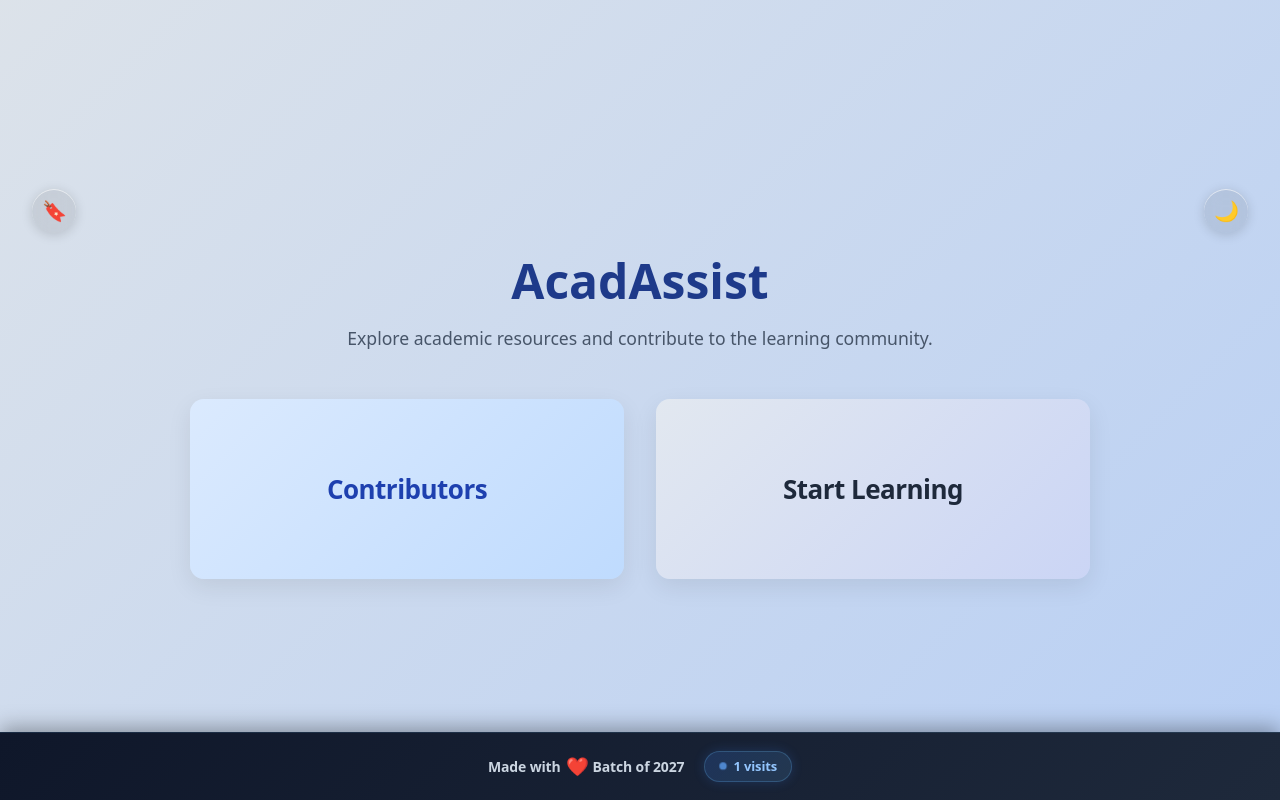
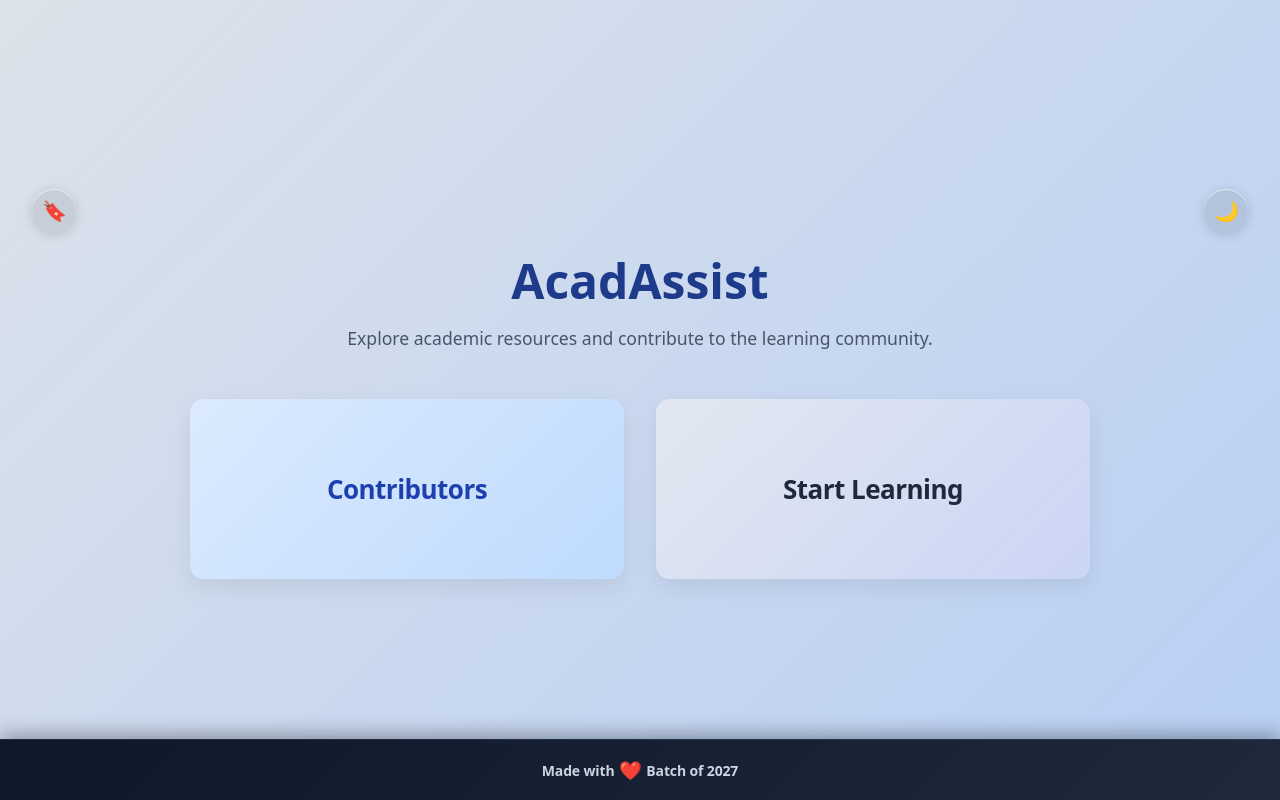
Before and after one commit to GouravGupta19/AcadAssist, a Next.js app: page / in a window 1280 px wide. Built offline with nearby package versions, Linux system fonts and the light colour scheme.

Commit message:
removed visit component

```diff
--- a/src/components/Footer.jsx
+++ b/src/components/Footer.jsx
@@ -116,14 +116,14 @@ export default function Footer() {
                 <span style={styles.madeWith}>
                     Made with <span style={styles.heart}>❤</span> Batch of 2027
                 </span>
-                {visitorCount !== null ? (
+                {/* {visitorCount !== null ? (
                     <span style={styles.badge}>
                         <span style={styles.dot} />
                         {visitorCount.toLocaleString()} visits
                     </span>
                 ) : (
                     <span style={styles.skeleton} />
-                )}
+                )} */}
             </footer>
         </>
     );
```
